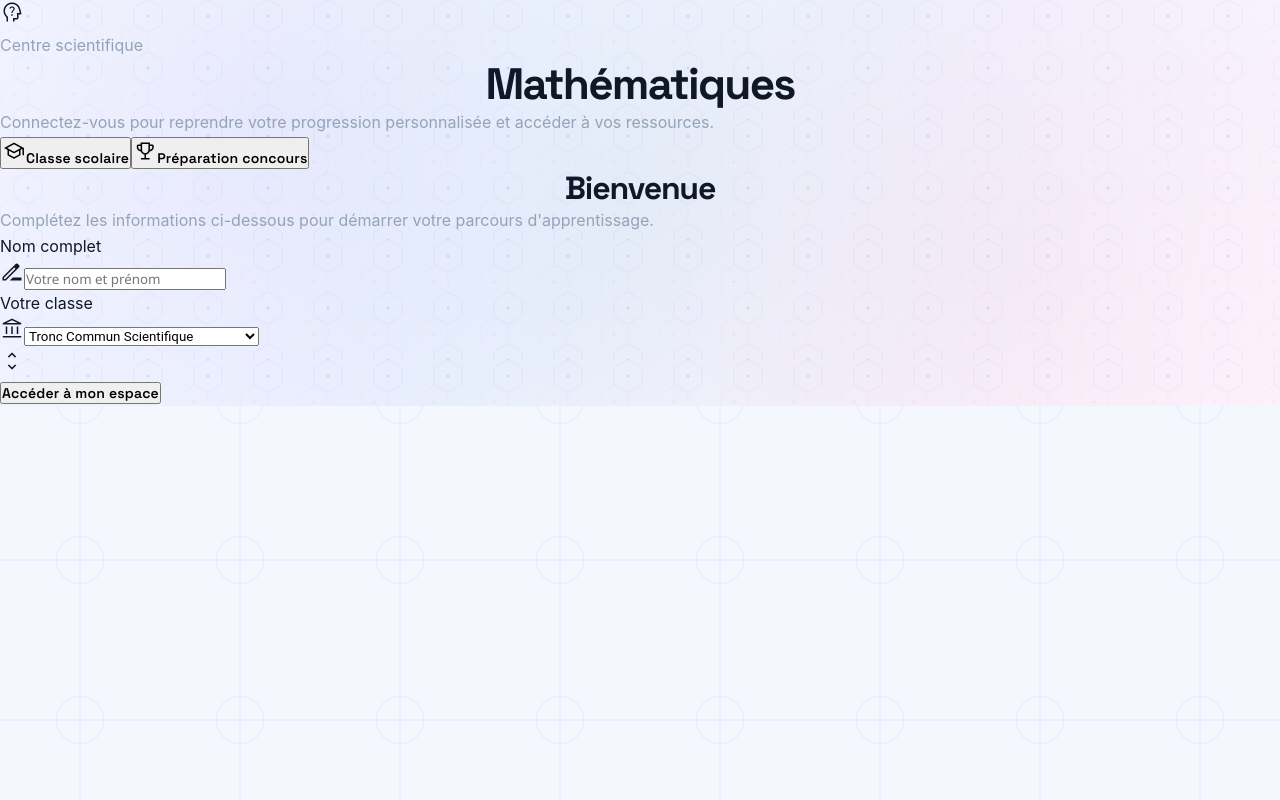
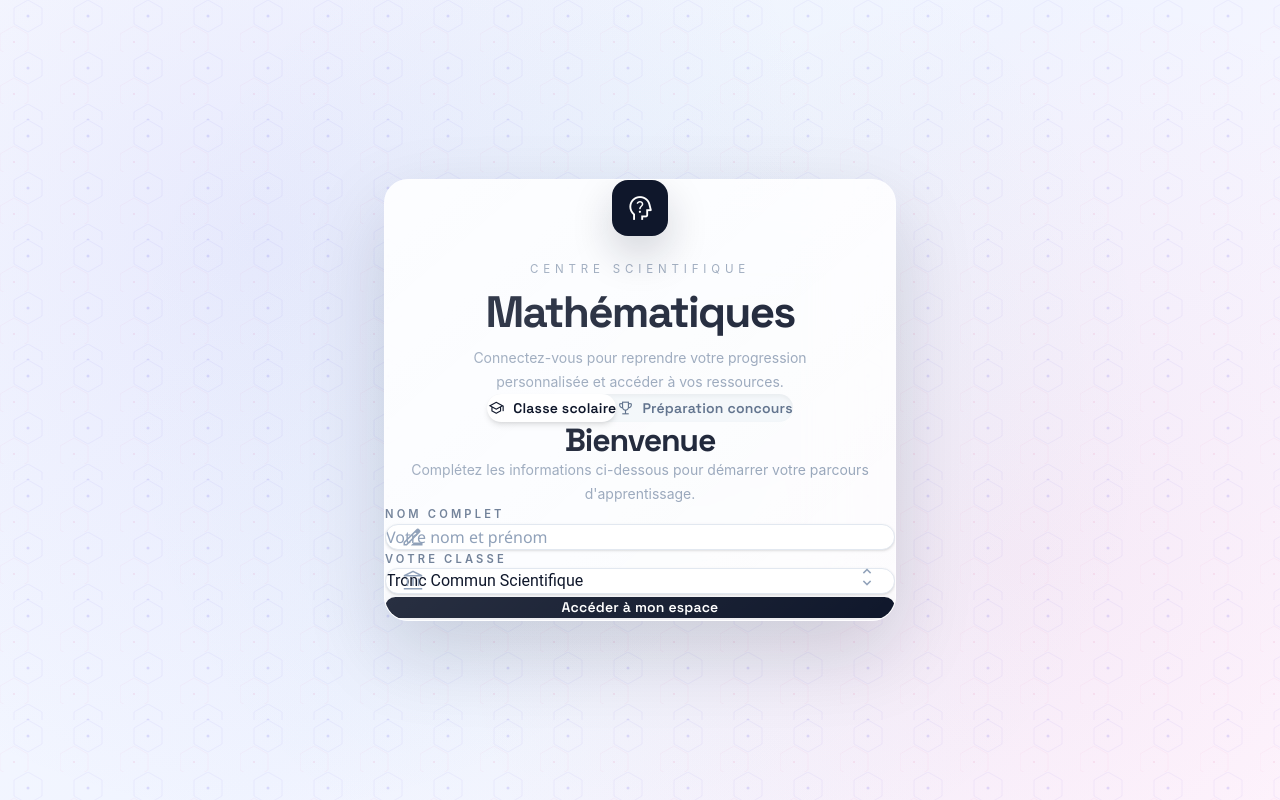
Before and after one commit to Abdel00zz/Math-pedago, a React (Vite) app: page / in a window 1280 px wide. Built offline with nearby package versions, Linux system fonts and the light colour scheme.

Commit message:
Fix Tailwind CSS loading error
Add missing import of global.css in main-theme.css to properly load Tailwind CSS.
This resolves the "tailwind is not defined" error and restores styling to the application.

```diff
--- a/src/styles/main-theme.css
+++ b/src/styles/main-theme.css
@@ -1,7 +1,10 @@
 /* Main Theme File - Imports all modular CSS files */
 /* PERFORMANCE OPTIMIZED - NO TRANSITIONS ON CRITICAL ELEMENTS */
 
-/* Design Tokens - Must be imported first */
+/* Tailwind CSS - Must be imported first */
+@import './global.css';
+
+/* Design Tokens */
 @import './lesson-variables.css';
 
 /* Core Styles */
```
Also changed, not shown: 1 other file (tests, documents, lock files or other folders).
